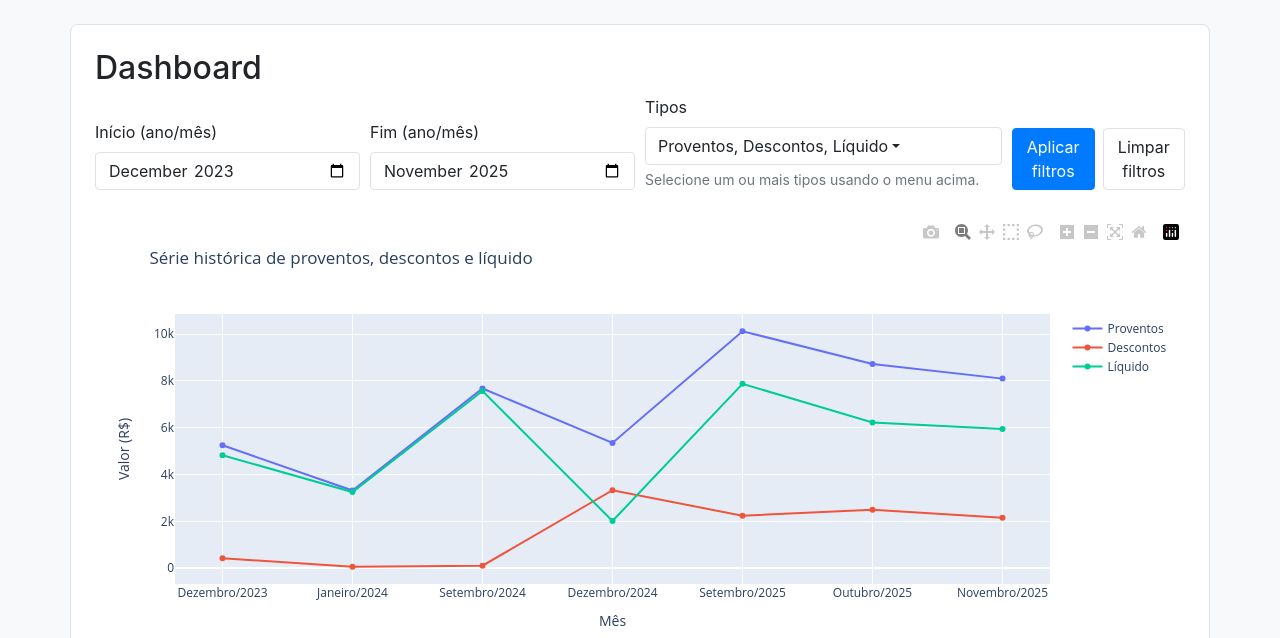
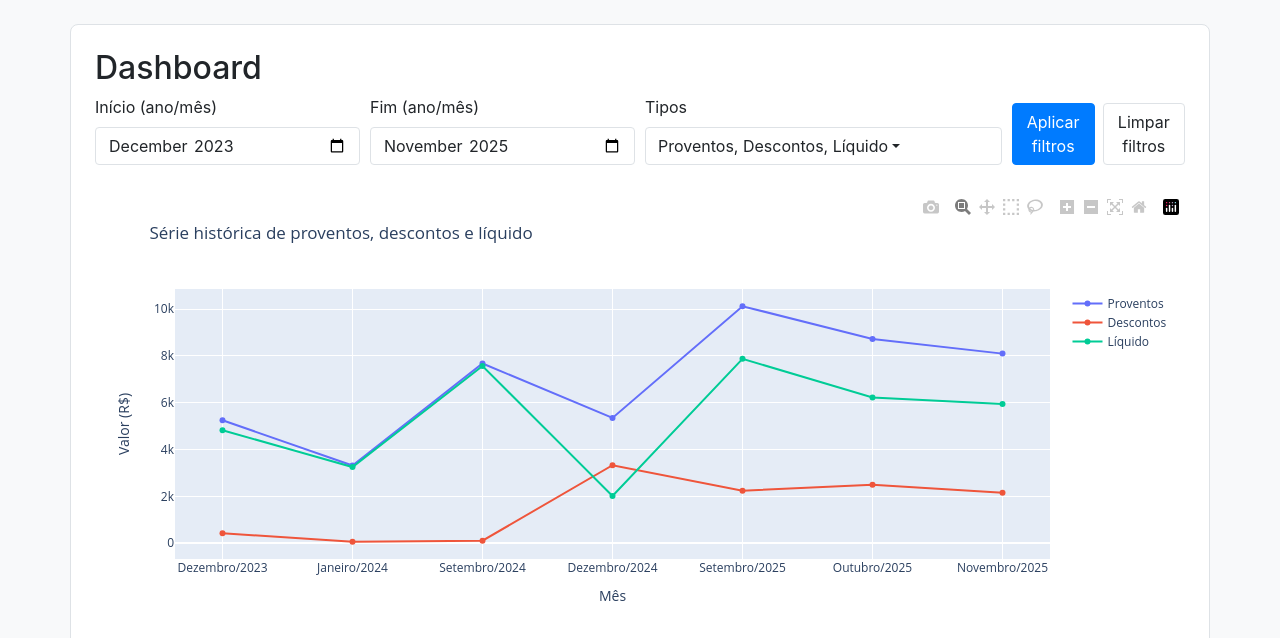
Before and after one commit to GloedenJoao/traking_income2, a FastAPI app: page /dashboard_totais in a window 1280 px wide. Shown: the part 57-695 px from the top of the page. Run offline with FastAPI, Linux system fonts and the light colour scheme; data comes from the database, SQL or seed files in the repository; parts of the project's set-up code (start-up, migrations or seed data) failed here and were passed over; some libraries are stand-ins or nearby versions.

Commit message:
Remove type filter helper text

```diff
--- a/app/templates/dashboard.html
+++ b/app/templates/dashboard.html
@@ -33,7 +33,6 @@
           </div>
         </div>
       </div>
-      <small class="form-text text-muted">Selecione um ou mais tipos usando o menu acima.</small>
     </div>
     <div class="form-group col-12 col-md-2 mt-2 mt-md-0 mb-0">
       <div class="d-flex flex-wrap flex-md-nowrap align-items-center">
```
